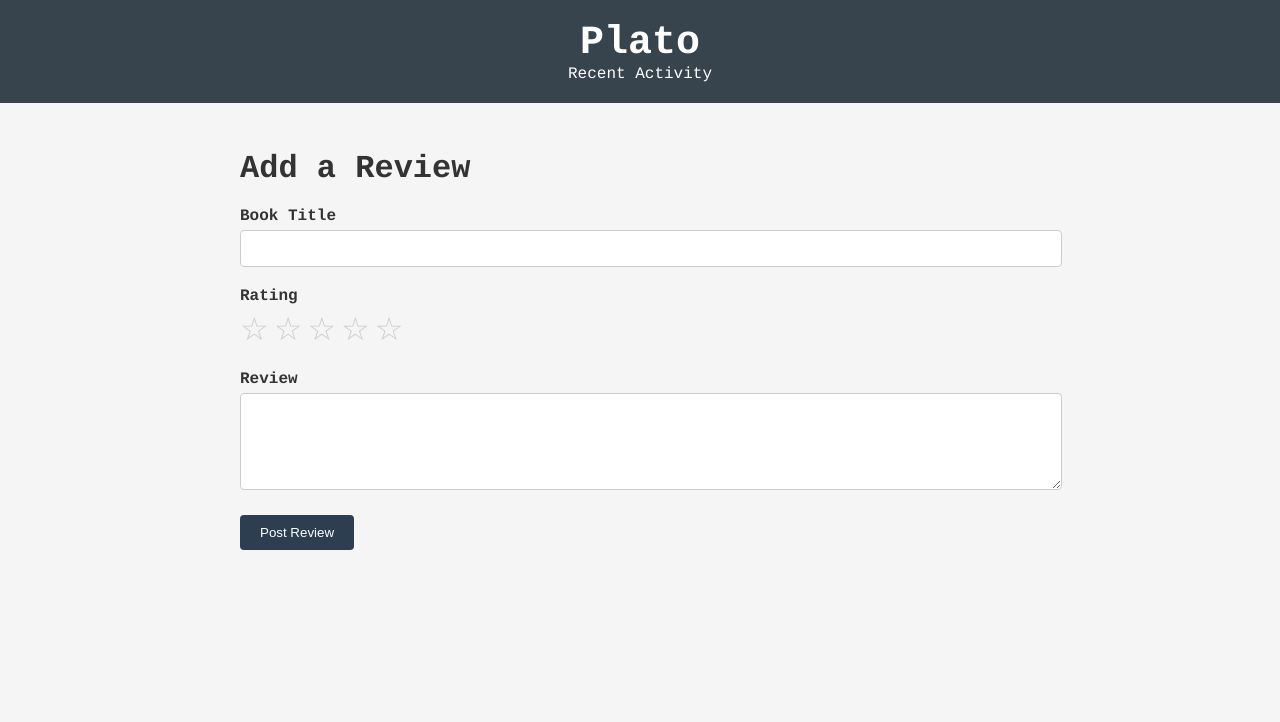
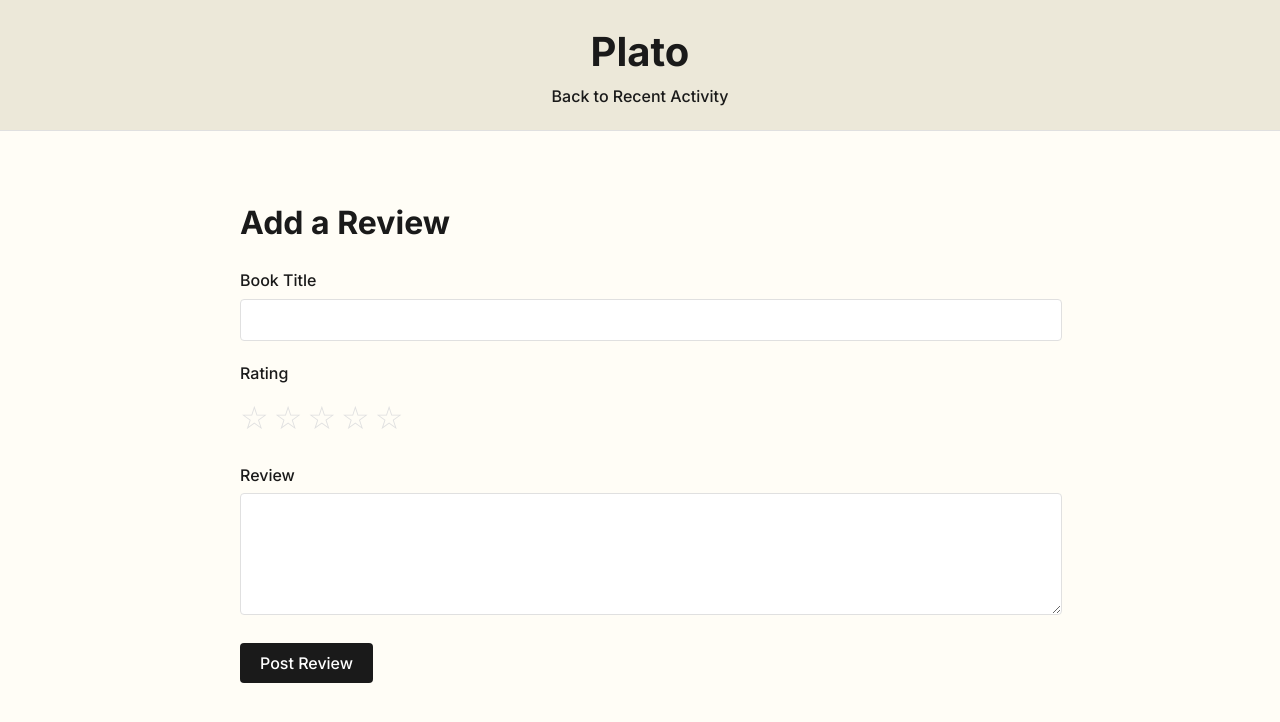
Before and after one commit to Souadgb/Plato, a plain HTML site: page review.html in a window 1280 px wide. Drawn offline with Linux system fonts and the light colour scheme.

Commit message:
margiela aesthetic...

```diff
--- a/review.html
+++ b/review.html
@@ -5,12 +5,13 @@
   <meta name="viewport" content="width=device-width, initial-scale=1.0">
   <title>Plato - Add a Review</title>
   <link rel="stylesheet" href="styles.css">
+  <link href="https://fonts.googleapis.com/css2?family=Inter:wght@400;500;700&display=swap" rel="stylesheet">
 </head>
 <body>
   <header>
     <h1>Plato</h1>
     <nav>
-      <a href="index.html">Recent Activity</a>
+      <a href="index.html">Back to Recent Activity</a>
     </nav>
   </header>
 
--- a/styles.css
+++ b/styles.css
@@ -1,66 +1,86 @@
 /* General Styles */
 body {
-  font-family: 'Courier', 'Courier New', Courier, monospace;
+  font-family: 'Inter', sans-serif;
   margin: 0;
   padding: 0;
-  background-color: #f5f5f5;
+  background-color: #fffdf6;
   color: #333;
+  line-height: 1.6;
 }
 
 header {
-  background-color: #212e3ae4;
-  color: #fff;
+  background-color: #ece8d9;
   padding: 20px;
   text-align: center;
+  border-bottom: 1px solid #e0e0e0;
 }
 
 header h1 {
   margin: 0;
   font-size: 2.5rem;
+  font-weight: 700;
+  color: #1a1a1a;
 }
 
 nav a {
-  color: #fff;
+  color: #1a1a1a;
   text-decoration: none;
   margin: 0 10px;
+  font-weight: 500;
+}
+
+nav a:hover {
+  text-decoration: underline;
 }
 
 main {
-  padding: 20px;
+  padding: 40px 20px;
   max-width: 800px;
   margin: 0 auto;
 }
 
 h2 {
   font-size: 2rem;
+  font-weight: 700;
+  color: #1a1a1a;
   margin-bottom: 20px;
 }
 
 form label {
   display: block;
   margin-bottom: 5px;
-  font-weight: bold;
+  font-weight: 500;
+  color: #1a1a1a;
 }
 
-form input, form select, form textarea {
+form input, form textarea {
   width: 100%;
   padding: 10px;
   margin-bottom: 20px;
-  border: 1px solid #ccc;
+  border: 1px solid #e0e0e0;
   border-radius: 4px;
+  font-family: 'Inter', sans-serif;
+  font-size: 1rem;
+}
+
+form textarea {
+  resize: vertical;
 }
 
 form button {
-  background-color: #2c3e50;
-  color: #fff;
+  background-color: #1a1a1a;
+  color: #ffffff;
   padding: 10px 20px;
   border: none;
   border-radius: 4px;
   cursor: pointer;
+  font-family: 'Inter', sans-serif;
+  font-size: 1rem;
+  font-weight: 500;
 }
 
 form button:hover {
-  background-color: #34495e;
+  background-color: #333333;
 }
 
 #reviews-container {
@@ -70,37 +90,45 @@ form button:hover {
 }
 
 .review {
-  background-color: #fff;
+  background-color: #ffffff;
   padding: 20px;
   border-radius: 4px;
-  box-shadow: 0 2px 4px rgba(0, 0, 0, 0.1);
+  border: 1px solid #e0e0e0;
+  box-shadow: 0 2px 4px rgba(0, 0, 0, 0.05);
 }
 
 .review h3 {
   margin: 0;
   font-size: 1.5rem;
+  font-weight: 700;
+  color: #1a1a1a;
 }
 
 .review p {
   margin: 10px 0;
+  color: #666;
 }
 
 .review .rating {
   color: #f39c12;
+  font-size: 1.2rem;
 }
 
 .review button {
-  background-color: #e74c3c;
-  color: #fff;
+  background-color: #494949;
+  color: #ffffff;
   border: none;
   padding: 5px 10px;
   border-radius: 4px;
   cursor: pointer;
+  font-family: 'Inter', sans-serif;
+  font-size: 0.9rem;
 }
 
 .review button:hover {
-  background-color: #c0392b;
+  background-color: #731a10;
 }
+
 /* Star Rating Styles */
 .star-rating {
   display: flex;
@@ -111,11 +139,11 @@ form button:hover {
 .star-rating span {
   font-size: 2rem;
   cursor: pointer;
-  color: #ccc;
+  color: #e0e0e0;
   transition: color 0.2s;
 }
 
 .star-rating span.active,
 .star-rating span:hover {
-  color: #feba4df5;
+  color: #f39c12;
 }
```
Also changed, not shown: index.html (+1 -0 lines).
